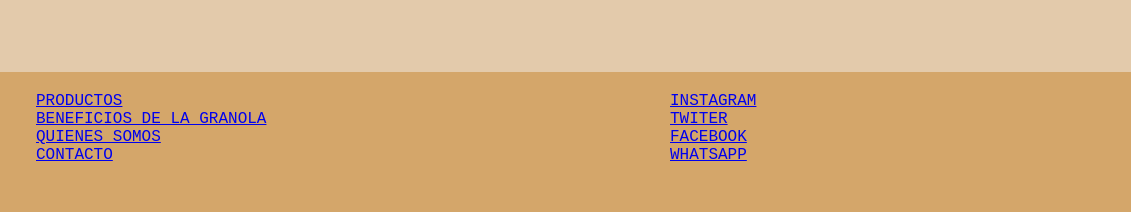
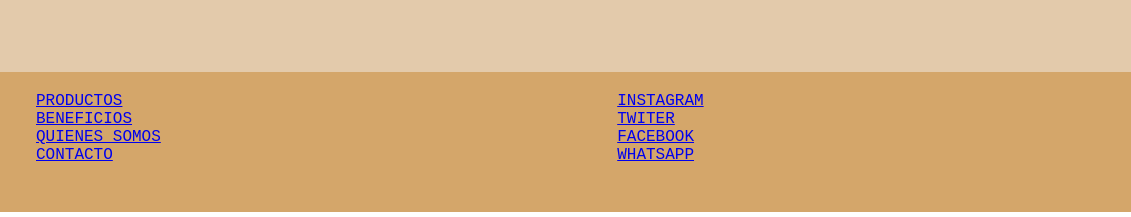
Before and after one commit to BenjaBunster/desafio-sass, a website: page paginas/contacto.html in a window 1280 px wide. Shown: the part 784-1001 px from the top of the page, 0-1131 px from the left. Drawn offline with Linux system fonts and the light colour scheme.

Commit message:
cambio en nombre de lista de footer en htmls

```diff
--- a/paginas/contacto.html
+++ b/paginas/contacto.html
@@ -94,7 +94,7 @@
                     <a href="productos.html">PRODUCTOS</a>
                 </li>
                 <li>
-                    <a href="vidaSana.html">BENEFICIOS DE LA GRANOLA</a>
+                    <a href="vidaSana.html">BENEFICIOS</a>
                 </li>
                 <li>
                     <a href="quienes_somos.html">QUIENES SOMOS</a>
```
Also changed, not shown: index.html (+1 -1 lines), paginas/productos.html (+1 -1 lines), paginas/quienes_somos.html (+1 -1 lines), paginas/vidaSana.html (+1 -1 lines).
